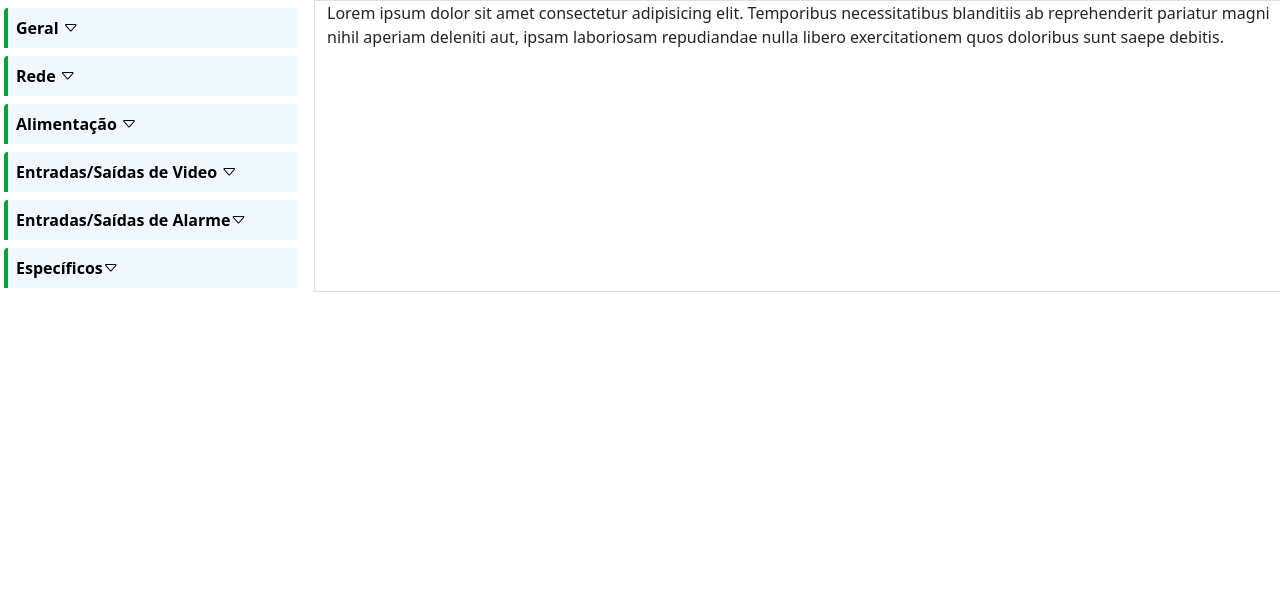
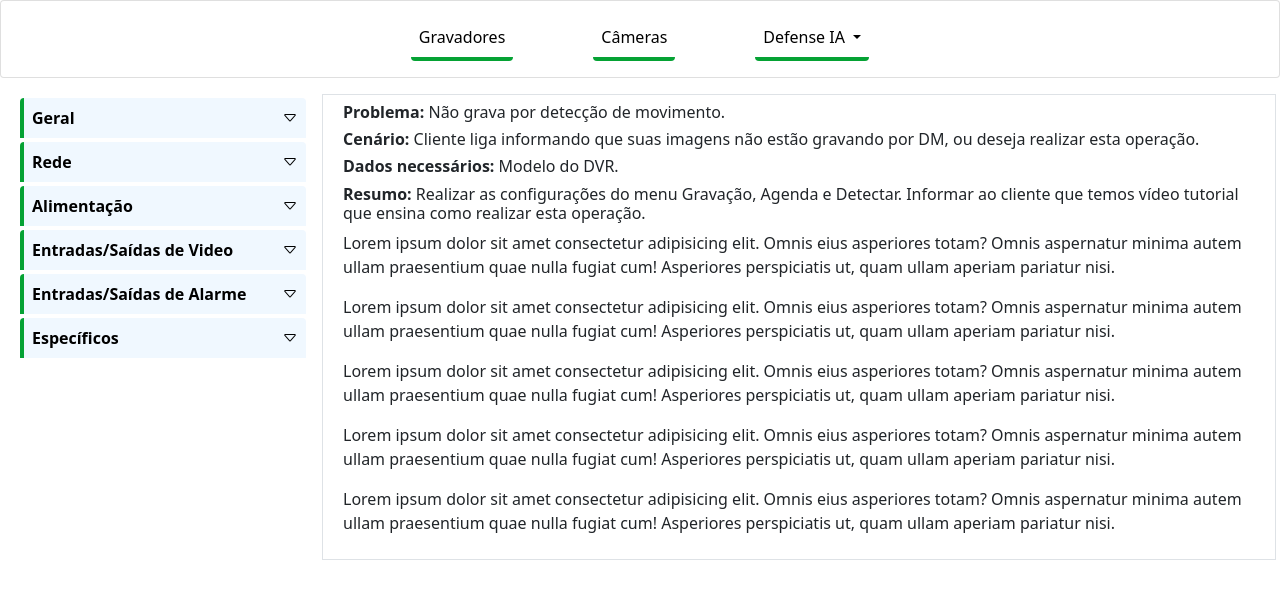
Before and after one commit to davirosarback/arvore-de-falhas, a plain HTML site: page index.html in a window 1280 px wide. Drawn offline with nearby package versions, Linux system fonts and the light colour scheme.

Commit message:
commit 07/03

```diff
--- a/index.html
+++ b/index.html
@@ -14,7 +14,22 @@
     </style>
   </head>
   <body>
-    <div>
+    <header class="header card card-body">
+      <nav class="nav">
+        <a href="" class="header-item">Gravadores</a>
+        <a href="" class="header-item">Câmeras</a>
+        <div class="dropdown">
+            <a href="" class="dropdown-toggle header-item" type="button" data-bs-toggle="dropdown" aria-expanded="false">Defense IA </a>
+              <div class="dropdown-menu">
+                  <a href="" class="dropdown-item">Defense IA V2</a>
+                  <a href="" class="dropdown-item">Defense IA V3</a>
+
+              </div>
+         </div>
+
+      </nav>
+    </header>
+    <div class="p-3">
       <div class="row no-gutters">
         <div class="col-3">
 
@@ -162,7 +177,21 @@
         <div class="col-9 border">
           <div class="tab-content" id="v-pills-tabContent">
             <div class="tab-pane fade show active" id="v-pills-home" role="tabpanel" aria-labelledby="v-pills-home-tab">
-              <p>Lorem ipsum dolor sit amet consectetur adipisicing elit. Temporibus necessitatibus blanditiis ab reprehenderit pariatur magni nihil aperiam deleniti aut, ipsam laboriosam repudiandae nulla libero exercitationem quos doloribus sunt saepe debitis.</p>
+              <div class="p-2">
+                <h6><strong>Problema: </strong> Não grava por detecção de movimento.</h6>
+                <h6><strong>Cenário: </strong> Cliente liga informando que suas imagens não estão gravando por DM, ou deseja realizar esta operação.</h6>
+                <h6><strong>Dados necessários: </strong>  Modelo do DVR.</h6>
+                <h6><strong>Resumo: </strong>   Realizar as configurações do menu Gravação, Agenda e Detectar. Informar ao cliente que temos vídeo tutorial que ensina como realizar esta operação.</h6>
+                <p>Lorem ipsum dolor sit amet consectetur adipisicing elit. Omnis eius asperiores totam? Omnis aspernatur minima autem ullam praesentium quae nulla fugiat cum! Asperiores perspiciatis ut, quam ullam aperiam pariatur nisi.</p>
+                <p>Lorem ipsum dolor sit amet consectetur adipisicing elit. Omnis eius asperiores totam? Omnis aspernatur minima autem ullam praesentium quae nulla fugiat cum! Asperiores perspiciatis ut, quam ullam aperiam pariatur nisi.</p>
+
+                <p>Lorem ipsum dolor sit amet consectetur adipisicing elit. Omnis eius asperiores totam? Omnis aspernatur minima autem ullam praesentium quae nulla fugiat cum! Asperiores perspiciatis ut, quam ullam aperiam pariatur nisi.</p>
+
+                <p>Lorem ipsum dolor sit amet consectetur adipisicing elit. Omnis eius asperiores totam? Omnis aspernatur minima autem ullam praesentium quae nulla fugiat cum! Asperiores perspiciatis ut, quam ullam aperiam pariatur nisi.</p>
+
+                <p>Lorem ipsum dolor sit amet consectetur adipisicing elit. Omnis eius asperiores totam? Omnis aspernatur minima autem ullam praesentium quae nulla fugiat cum! Asperiores perspiciatis ut, quam ullam aperiam pariatur nisi.</p>
+
+              </div>
             </div>
             <div class="tab-pane fade" id="v-pills-profile" role="tabpanel" aria-labelledby="v-pills-profile-tab">
               <p>Lorem ipsum dolor, sit amet consectetur adipisicing elit. Nemo consequuntur pariatur vel tempore nesciunt, voluptates possimus deleniti deserunt laboriosam eligendi ratione quibusdam voluptatibus eius reiciendis eveniet eum. Suscipit, eum quibusdam.</p>
--- a/style.css
+++ b/style.css
@@ -13,6 +13,9 @@ margin: 4px 4px 0px 0px;
 width: 100%;
 text-align: start;
 font-weight: 600;
+display: flex;
+align-items: center;
+justify-content: space-between;
 }
 .item-collapse{
 margin: 4px;
@@ -20,3 +23,24 @@ margin: 4px;
 .item-collapse-interno{
 margin: 4px 4px 0px 12px;
 }
+.bi-caret-down{
+
+}
+.bi-caret-down:hover{
+  background-color: #05a234;
+}
+.header{
+  display: flex;
+  justify-content: center;
+  align-items: center;
+
+}
+.header-item{
+  color: black;
+  text-decoration: none;
+  margin: 0px 40px;
+  border-bottom: 4px solid #05a234;
+  padding: 8px;
+  border-radius: 4px;
+
+}
```
